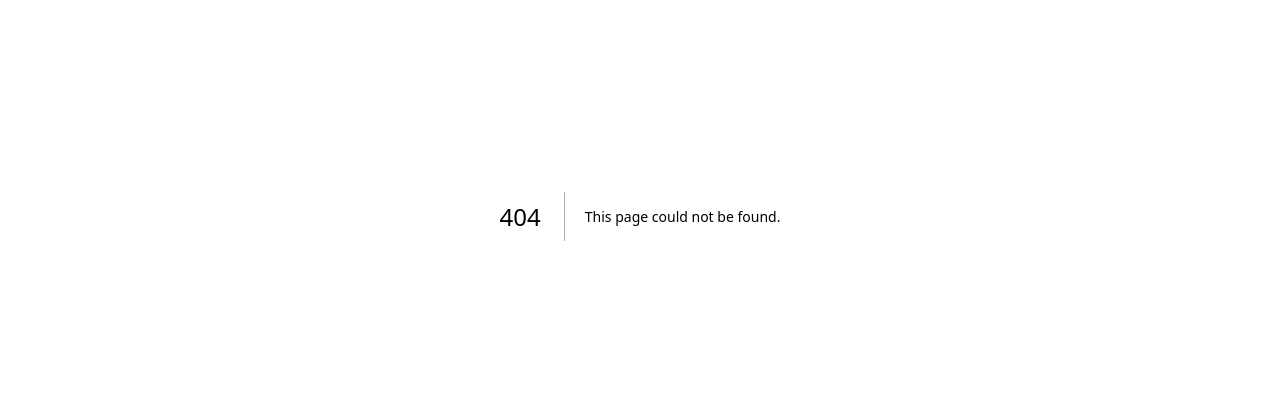
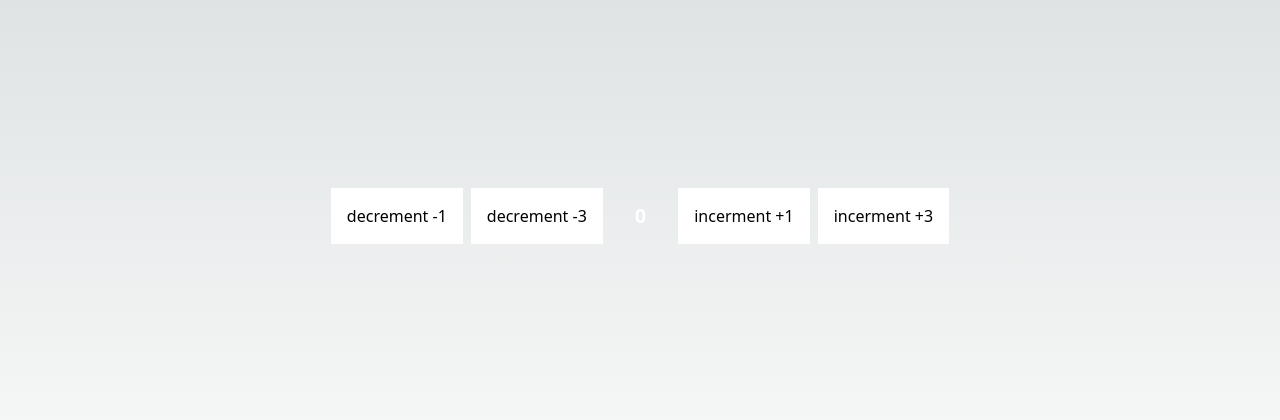
Before and after one commit to soni-canra-wiguna/learn-redux-toolkit, a Next.js app: page /counter in a window 1280 px wide. Before the commit this address had no page. Shown: the part 184-604 px from the top of the page. Built offline with nearby package versions, Linux system fonts and the light colour scheme.

Commit message:
feat : add counter

```diff
--- /dev/null
+++ b/app/counter/page.tsx
@@ -0,0 +1,57 @@
+"use client"
+
+import MaxWidthWrapper from "@/components/max-width-wrapper"
+import {
+  decrement,
+  decrementByAmount,
+  incerment,
+  incermentByAmount,
+} from "@/redux/features/counter/counter-slice"
+import { RootState } from "@/redux/store"
+import React from "react"
+import { useSelector, useDispatch } from "react-redux"
+
+const CounterPage = () => {
+  const countValue = useSelector((state: RootState) => state.counter.value)
+  const dispatch = useDispatch()
+
+  const disableButton = countValue === 0
+
+  return (
+    <MaxWidthWrapper className="flex items-center justify-center gap-4">
+      <div className="flex gap-2 items-center">
+        <button
+          disabled={disableButton}
+          className="p-4 bg-white text-black"
+          onClick={() => dispatch(decrement())}
+        >
+          decrement -1
+        </button>
+        <button
+          disabled={disableButton}
+          className="p-4 bg-white text-black"
+          onClick={() => dispatch(decrementByAmount(3))}
+        >
+          decrement -3
+        </button>
+      </div>
+      <div className="mx-4 font-bold text-xl text-white">{countValue}</div>
+      <div className="flex gap-2 items-center">
+        <button
+          className="p-4 bg-white text-black"
+          onClick={() => dispatch(incerment())}
+        >
+          incerment +1
+        </button>
+        <button
+          className="p-4 bg-white text-black"
+          onClick={() => dispatch(incermentByAmount(3))}
+        >
+          incerment +3
+        </button>
+      </div>
+    </MaxWidthWrapper>
+  )
+}
+
+export default CounterPage
--- a/app/layout.tsx
+++ b/app/layout.tsx
@@ -1,22 +1,22 @@
-import type { Metadata } from "next";
-import { Inter } from "next/font/google";
-import "./globals.css";
-
-const inter = Inter({ subsets: ["latin"] });
+import type { Metadata } from "next"
+import "./globals.css"
+import ReduxProvider from "@/redux/redux-provider"
 
 export const metadata: Metadata = {
   title: "Create Next App",
   description: "Generated by create next app",
-};
+}
 
 export default function RootLayout({
   children,
 }: Readonly<{
-  children: React.ReactNode;
+  children: React.ReactNode
 }>) {
   return (
     <html lang="en">
-      <body className={inter.className}>{children}</body>
+      <ReduxProvider>
+        <body>{children}</body>
+      </ReduxProvider>
     </html>
-  );
+  )
 }
--- /dev/null
+++ b/components/max-width-wrapper.tsx
@@ -0,0 +1,17 @@
+import { cn } from "@/utils/utils"
+
+const MaxWidthWrapper = ({
+  children,
+  className,
+}: {
+  children: Readonly<React.ReactNode>
+  className?: string
+}) => {
+  return (
+    <div className={cn("w-full min-h-screen max-w-7xl mx-auto", className)}>
+      {children}
+    </div>
+  )
+}
+
+export default MaxWidthWrapper
--- /dev/null
+++ b/components/ui/input.tsx
@@ -0,0 +1,23 @@
+import { forwardRef } from "react"
+
+export interface InputProps
+  extends React.InputHTMLAttributes<HTMLInputElement> {}
+
+const Input = forwardRef<HTMLInputElement, InputProps>(
+  ({ className, type, ...props }, ref) => {
+    return (
+      <input
+        type={type}
+        className={
+          "flex h-9 w-full rounded border border-white bg-transparent px-3 py-1 text-sm" +
+          className
+        }
+        ref={ref}
+        {...props}
+      />
+    )
+  }
+)
+Input.displayName = "Input"
+
+export { Input }
--- /dev/null
+++ b/redux/features/counter/counter-slice.ts
@@ -0,0 +1,32 @@
+import { createSlice, PayloadAction } from "@reduxjs/toolkit"
+
+interface ValueProps {
+  value: number
+}
+
+const initialState: ValueProps = {
+  value: 0,
+}
+
+export const counterSlice = createSlice({
+  name: "counter",
+  initialState,
+  reducers: {
+    incerment: (state) => {
+      state.value += 1
+    },
+    decrement: (state) => {
+      state.value -= 1
+    },
+    incermentByAmount: (state, action: PayloadAction<number>) => {
+      state.value += action.payload
+    },
+    decrementByAmount: (state, action: PayloadAction<number>) => {
+      state.value -= action.payload
+    },
+  },
+})
+
+export const { incerment, decrement, incermentByAmount, decrementByAmount } =
+  counterSlice.actions
+export default counterSlice.reducer
--- /dev/null
+++ b/redux/redux-provider.tsx
@@ -0,0 +1,14 @@
+"use client"
+
+import { Provider } from "react-redux"
+import { store } from "./store"
+
+interface ReduxProviderType {
+  children: React.ReactNode
+}
+
+const ReduxProvider = ({ children }: ReduxProviderType) => {
+  return <Provider store={store}>{children}</Provider>
+}
+
+export default ReduxProvider
--- /dev/null
+++ b/redux/store.ts
@@ -0,0 +1,11 @@
+import { configureStore } from "@reduxjs/toolkit"
+import CounterReducer from "./features/counter/counter-slice"
+
+export const store = configureStore({
+  reducer: {
+    counter: CounterReducer,
+  },
+})
+
+export type RootState = ReturnType<typeof store.getState>
+export type AppDispatch = typeof store.dispatch
--- /dev/null
+++ b/types/todo-type.ts
@@ -0,0 +1,5 @@
+export interface TodoType {
+  id: string
+  title: string
+  description: string
+}
--- /dev/null
+++ b/utils/generate-id.ts
@@ -0,0 +1,3 @@
+export function generateId() {
+  return Math.random().toString(36).substring(2, 9)
+}
--- /dev/null
+++ b/utils/utils.ts
@@ -0,0 +1,6 @@
+import { type ClassValue, clsx } from "clsx"
+import { twMerge } from "tailwind-merge"
+
+export function cn(...inputs: ClassValue[]) {
+  return twMerge(clsx(inputs))
+}
```
Also changed, not shown: package.json (+10 -4 lines), 1 other file (tests, documents, lock files or other folders).
